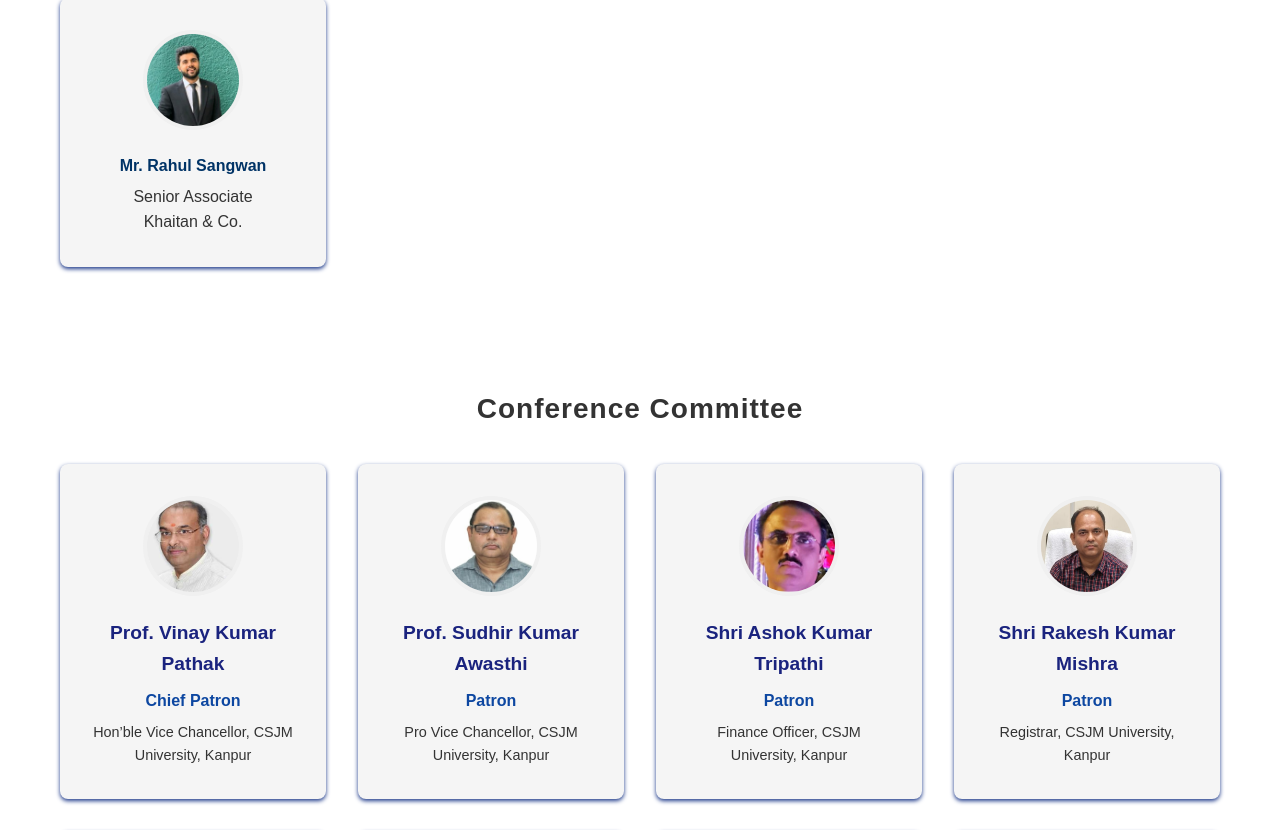
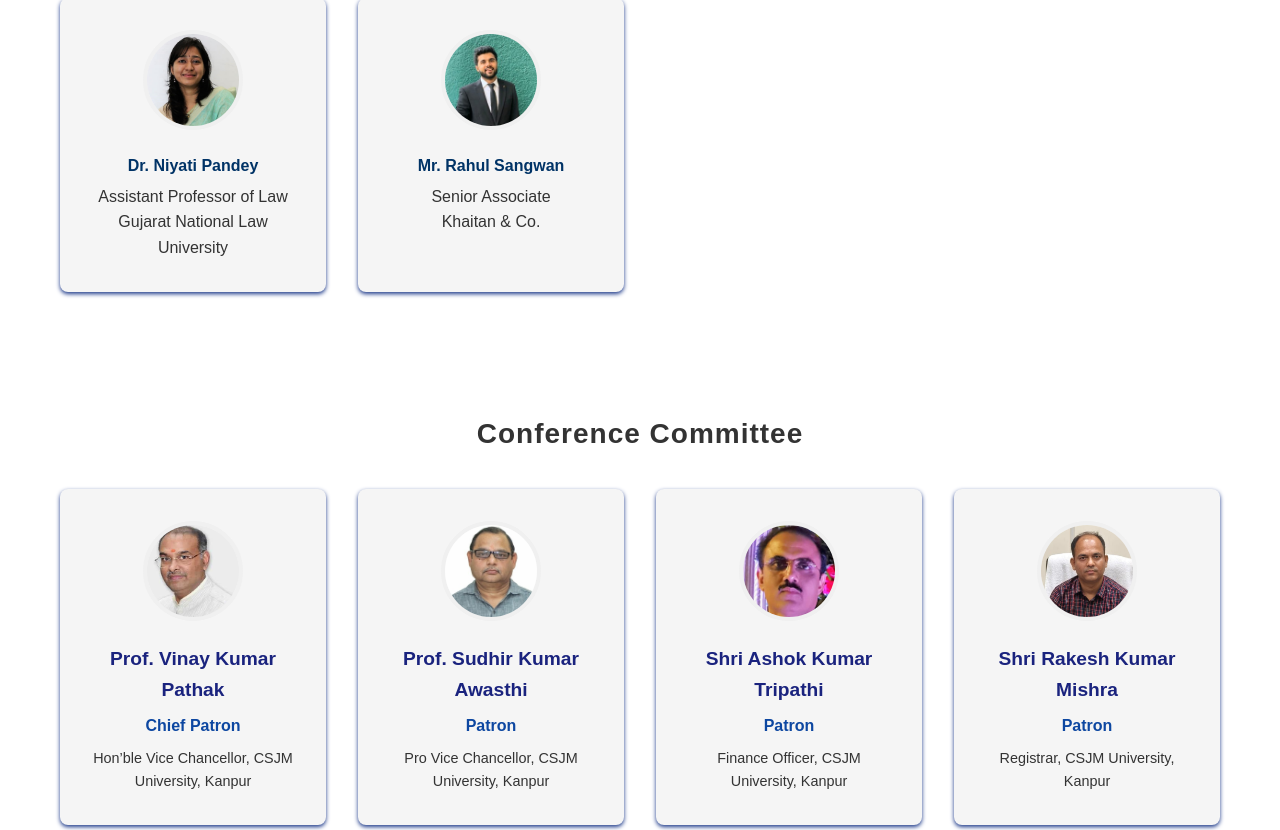
Before and after one commit to csjmuconference/csjmu-conference, a React (Create React App) app: page / in a window 1280 px wide. Shown: the part 9503-10333 px from the top of the page. Built offline with nearby package versions, Linux system fonts and the light colour scheme.

Commit message:
session chair addition

```diff
--- a/src/components/Contact/Contact.js
+++ b/src/components/Contact/Contact.js
@@ -28,7 +28,7 @@ const Contact = () => {
                   {/* <p>(Student Coordinator)</p> */}
                   <p>&nbsp;Khushi Singh: +91-9839686849</p>
                   {/* <p>(Student Coordinator)</p> */}
-                  {/* <p>&nbsp;Pragati Awasthi: +91-6389052337</p> */}
+                  <p>&nbsp;Pragati Awasthi: +91-6389052337</p>
                   {/* <p>(Student Coordinator)</p> */}
 
                 </div>
--- a/src/components/SessionChair/SessionChair.js
+++ b/src/components/SessionChair/SessionChair.js
@@ -7,6 +7,7 @@ import c25 from '../../logo/c25.jpeg';
 import c26 from '../../logo/c26.jpeg';
 import c27 from '../../logo/c27.jpeg';
 import c28 from '../../logo/c28.jpeg';
+import c32 from '../../logo/c32.jpg';
 
 const SessionChair = () => {
   const committees = {
@@ -39,6 +40,13 @@ const SessionChair = () => {
         imageUrl: c23,
         isKeynote: true
       },
+      {
+        name: "Dr. Niyati Pandey",
+        role: "Assistant Professor of Law",
+        title: "Gujarat National Law University",
+        imageUrl: c32,
+        isKeynote: true
+      },
 
        {
         name: "Mr. Rahul Sangwan",
@@ -47,7 +55,6 @@ const SessionChair = () => {
         imageUrl: c25,
         isKeynote: true
       },
-
 
 
 
```
Also changed, not shown: src/logo/c32.jpg (added).
